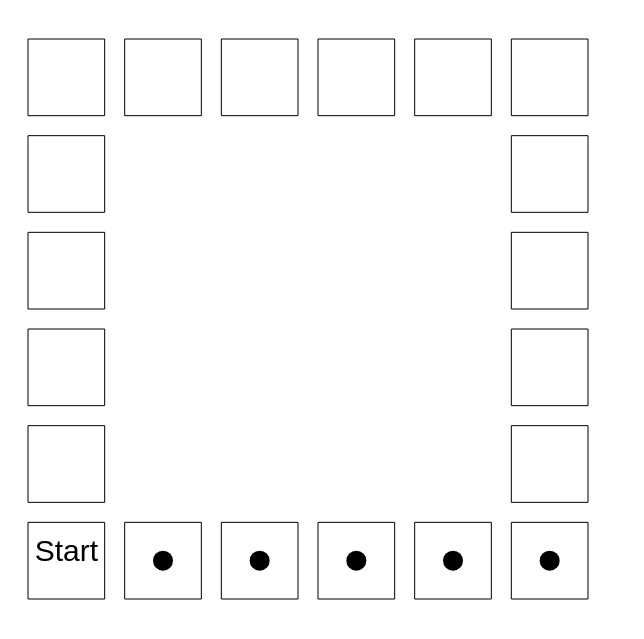
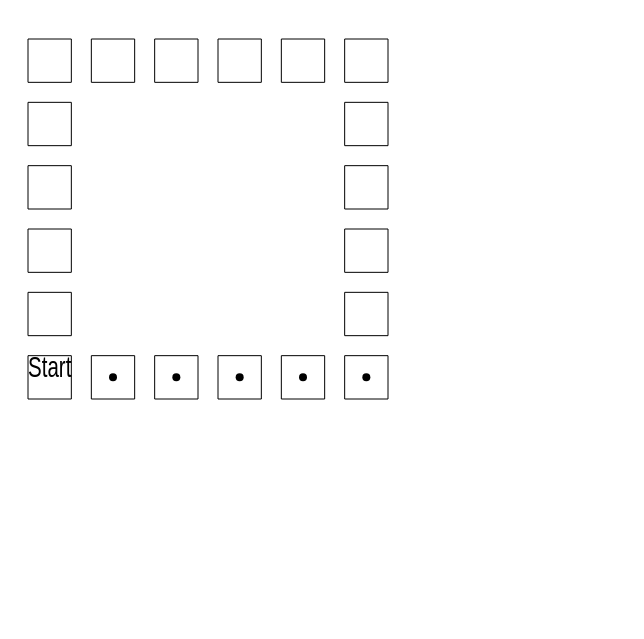
Before and after one commit to fredrijo/bezzerwizzer-game, a plain HTML site: page bezzerwizzer.html in a window 1280 px wide. Shown: the part 61-700 px from the top of the page, without its empty margins (0-644 px from the left). Drawn offline with Linux system fonts and the light colour scheme.

Commit message:
Board V3

```diff
--- a/bezzerwizzer.html
+++ b/bezzerwizzer.html
@@ -21,13 +21,15 @@
         var canH = 640;
         var canW = 640;
 
-        var boardSize = 600;
+        var boardSize = 400;
+
+        var players = 4;
 
         canvas.height = canH;
         canvas.width = canW;
 
         var spaceBetweenSpaces = 20;
-        var radius = 10;
+        var radius = boardSize/100;
 
         function drawBoard(){
             var tileSize = (boardSize - 7*spaceBetweenSpaces) / 6;
@@ -38,7 +40,7 @@
                     ctx.textAlign = "center";
                     ctx.fillText("Start", spaceBetweenSpaces + tileSize/2, (i+1)*(tileSize+spaceBetweenSpaces) - tileSize/2, tileSize);
                     ctx.beginPath();
-                    ctx.arc((i+1)*(spaceBetweenSpaces+tileSize)-tileSize/2, boardSize-spaceBetweenSpaces-tileSize/2, 10, 0, 2*Math.PI);
+                    ctx.arc((i+1)*(spaceBetweenSpaces+tileSize)-tileSize/2, boardSize-spaceBetweenSpaces-tileSize/2, radius, 0, 2*Math.PI);
                     ctx.fill();
                 }
                 ctx.beginPath();
@@ -54,7 +56,7 @@
                 ctx.closePath();
                 ctx.stroke();
                 ctx.beginPath();
-                ctx.arc((i+1)*(spaceBetweenSpaces+tileSize)-tileSize/2, boardSize-spaceBetweenSpaces-tileSize/2, 10, 0, 2*Math.PI);
+                ctx.arc((i+1)*(spaceBetweenSpaces+tileSize)-tileSize/2, boardSize-spaceBetweenSpaces-tileSize/2, radius, 0, 2*Math.PI);
                 ctx.fill();
             }
         }
```
